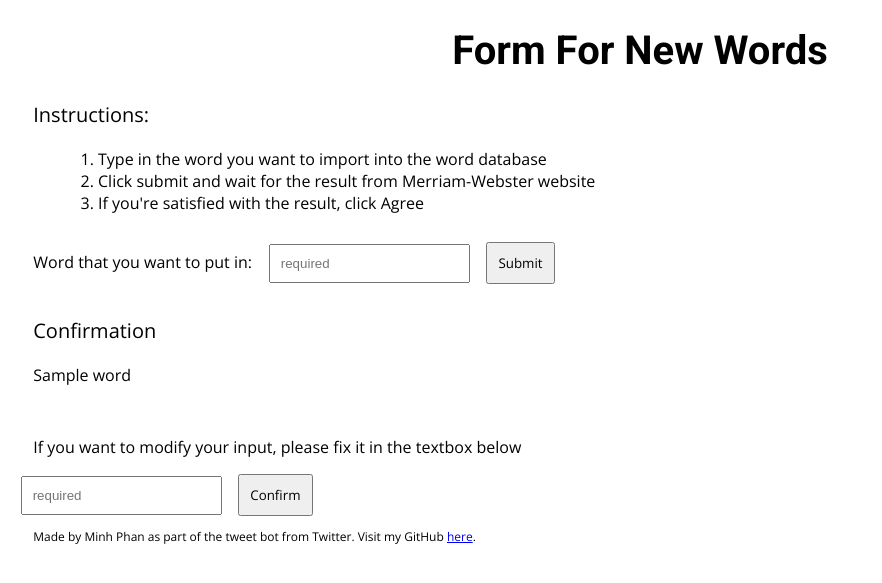
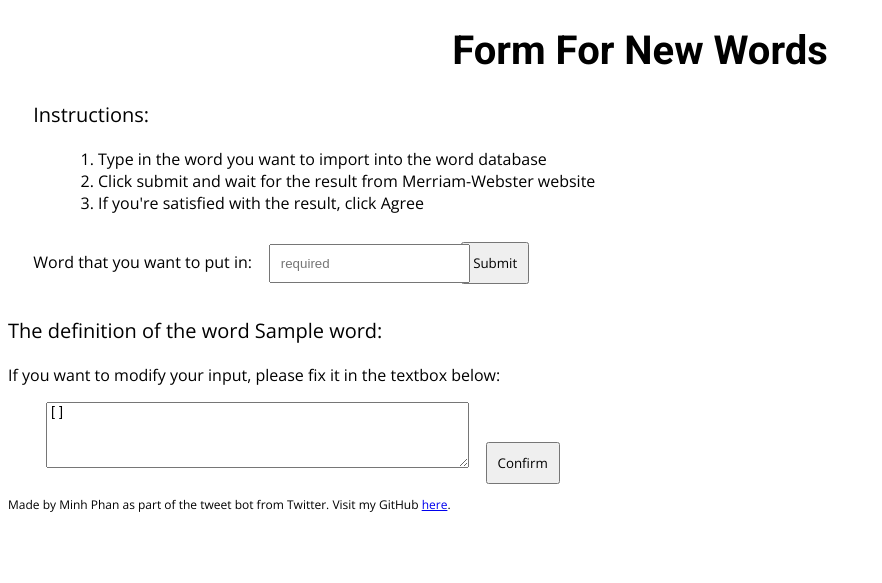
Before and after one commit to minhphan03/twitter-bot-web, a Flask app: template templates/result.html in a window 1280 px wide. Shown: the top 583 px of the page, without its empty margins (0-882 px from the left). Run offline with Flask 2, Linux system fonts and the light colour scheme; the template is opened without the code that fills it: most values are stand-ins (such as "Sample title", 1, 10 or a date in 2020).

Commit message:
modification

```diff
--- /dev/null
+++ b/static/confirm-button.js
@@ -0,0 +1,21 @@
+$(document).ready(function() {
+    $('#confirm').click(function(e) {
+        e.preventDefault();
+        const def = document.getElementById("alt_definition").innerHTML;
+        data_ = {w: "{{word}}", d: def };
+        $.ajax({
+            url: '/path',
+            data: data_,
+            type: 'POST',
+            dataType: 'json',
+            success: function(response) {
+                console.log(response);
+            },
+            error: function(error){
+                console.log(error);
+            }
+        });
+        console.log("{{word}}" + def);
+        window.open('/finish');
+    });
+});
--- a/static/form.css
+++ b/static/form.css
@@ -1,9 +1,7 @@
 h1 {text-align: center;font-family: "roboto"; font-size: 40px; }
-
-.text {font-family:"open sans"; margin-left: 2%;}
-
+.margin {margin-left: 2%;}
+.text {font-family:"open sans";}
 .ordered_list {margin-left:2%;}
-
 .field {padding-top:1%; padding-bottom:1%}
 .inp {position:relative; left:1%}
 .submit {padding: 10px}
--- a/templates/form.html
+++ b/templates/form.html
@@ -8,18 +8,14 @@
 	<link rel="preconnect" href="https://fonts.gstatic.com">
 	<link href="https://fonts.googleapis.com/css2?family=Open+Sans&family=Roboto:wght@700&display=swap" rel="stylesheet">
 	<title>Word Interest Form</title>
-	<script type=text/javascript src="{{
-	url_for('static', filename='jquery.js') }}">
-	</script>
-	<script type="text/javascript" id="confirmbutton">
-		{% block confirmbutton %}
-		{% endblock %}
-	</script>
+	<script src="{{url_for('static', filename='jquery.js') }}"></script>
+	<script src="../static/confirm-button.js"></script>
+
 </head>
 
 <body>
 	<h1>Form For New Words</h1>
-	<div class='text'>
+	<div class='text margin'>
 		<p style='font-size:20px'>Instructions:</p>
 		<ol class='ordered_list'>
 			<li>Type in the word you want to import into the word database</li>
@@ -30,14 +26,18 @@
 	<div>
 		<form action='/result' method='POST'>
 			<div class='field'>
-				<label for='word' class='text'>Word that you want to put in: </label>
+				<label for='word' class='text margin'>Word that you want to put in: </label>
 				<input type='text' class='inp' placeholder="required" name='word' id='word' required style='padding:10px;'>
-				<button type='Submit' class='text submit'>Submit</button>
+				<button type='Submit' class='text submit' onclick="display_def()">Submit</button>
 			</div>
 		</form>
 	</div>
 
-	<div id='confirmation'>{% block confirmation %}{% endblock %}</div>
+	<div id='confirmation'>
+		<p class="text" style='font-size:20px'>The definition of the word {{word}}:</p>
+		<p class="text">If you want to modify your input, please fix it in the textbox below:</p>
+		{% block confirmation %}{% endblock %}
+	</div>
 
 </body>
 
--- a/templates/result.html
+++ b/templates/result.html
@@ -1,35 +1,7 @@
 {% extends "form.html" %}
 {% block confirmation %}
-	<p class="text" style='font-size:20px'>Confirmation</p>
-	<p class="text">{{word}}</p><br>
-	<p class="text">If you want to modify your input, please fix it in the textbox below</p>
-	<input type='text' class='inp' placeholder="required" name='definition' id='alt_definition' required style='padding:10px;'>
-	<script type="txt/javascript">
-		var txtName = document.getElementById("alt_definition").innerHTML = {{definition}}
-	</script>
-	<button class="submit text" id="confirm">Confirm</button>
+<!--input type='text' class='inp text' placeholder="Definition here" name='definition' id='alt_definition'
+	   value="{{definition}}" required style='padding:10px;'-->
+<textarea class="inp margin" id="alt_definition" name="definition" rows="4" cols= "50">{{definition}}</textarea>
+<button class="submit margin text" id="confirm">Confirm</button>
 {% endblock %}
-
-{% block confirmbutton %}
-	$(document).ready(function() {
-		$('#confirm').click(function(e) {
-			e.preventDefault();
-			const def = document.getElementById("alt_definition).innerHTML
-			data_ = {w: "{{word}}", d: def };
-			$.ajax({
-				url: '/path',
-				data: data_,
-				type: 'POST',
-				dataType: 'json',
-				success: function(response) {
-					console.log(response);
-				},
-				error: function(error){
-					console.log(error);
-				}
-			});
-			console.log("{{word}}" + def);
-			window.open('/finish');
-		});
-	});
-{% endblock %}
```
